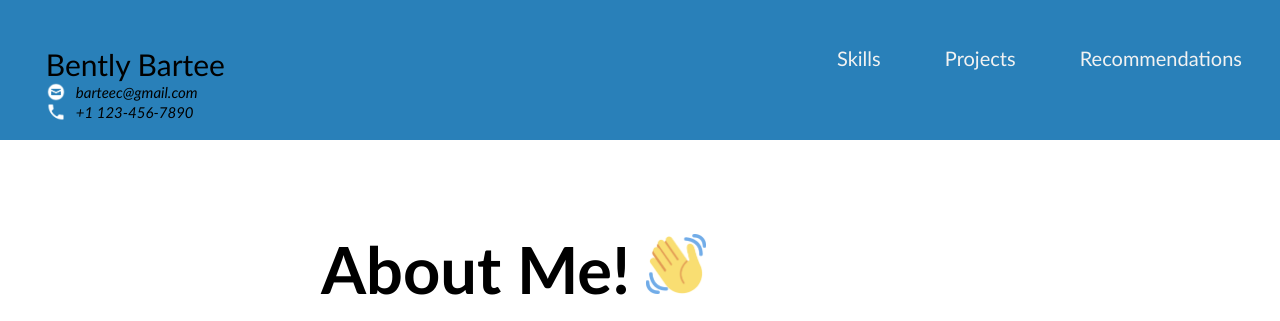
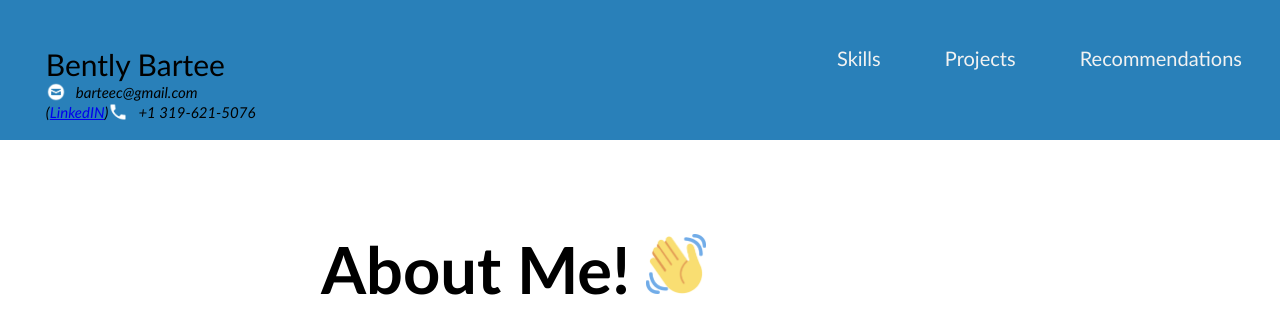
Before and after one commit to BBartee75/my-portfolio, a plain HTML site: page index.html in a window 1280 px wide. Shown: the top 321 px of the page. Drawn offline with Linux system fonts and the light colour scheme.

Commit message:
Update index.html

```diff
--- a/index.html
+++ b/index.html
@@ -12,15 +12,16 @@
         <div class="profile_name">
           Bently Bartee
           <div class="contact_info">
-            <img src="pics/envelope.png" alt="https://icons8.com/icon/124377/circled-envelope"/>
+          <img src="pics/envelope.png" alt="https://icons8.com/icon/124377/circled-envelope"/>
           barteec@gmail.com
         </div>
         <div style="clear:both;"></div>
         <div class="contact_info">
+          (<a href="https://www.linkedin.com/in/bbar/" target="_blank" rel="noopener noreferrer">LinkedIN</a>)
           <img src="pics/phone.png" alt="https://icons8.com/icon/124377/circled-envelope"/>
-          +1 123-456-7890
+          +1 319-621-5076
+        </div>
 
-        </div>
         </div>
         <div class="topdiv">
           <a class="topmenu" href="#Skills">Skills</a>
```
